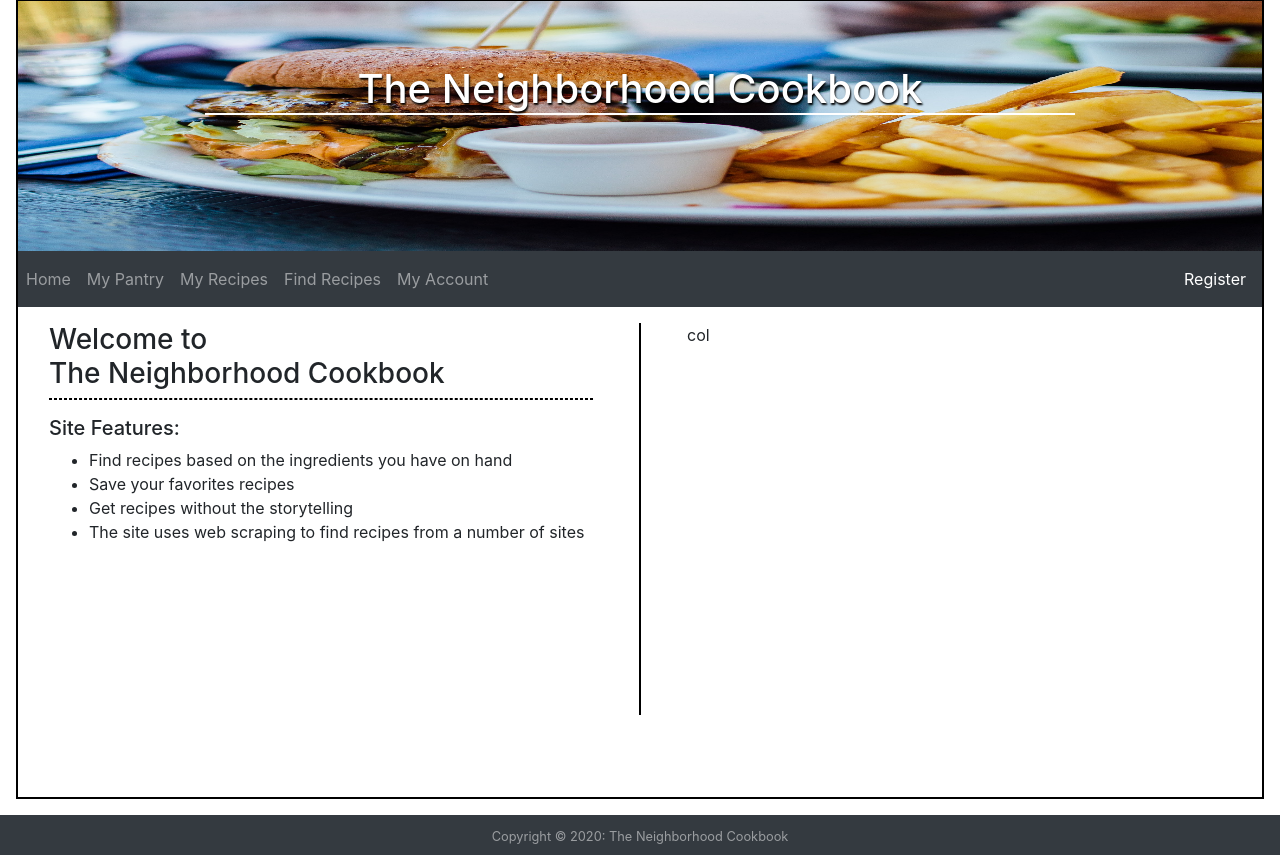
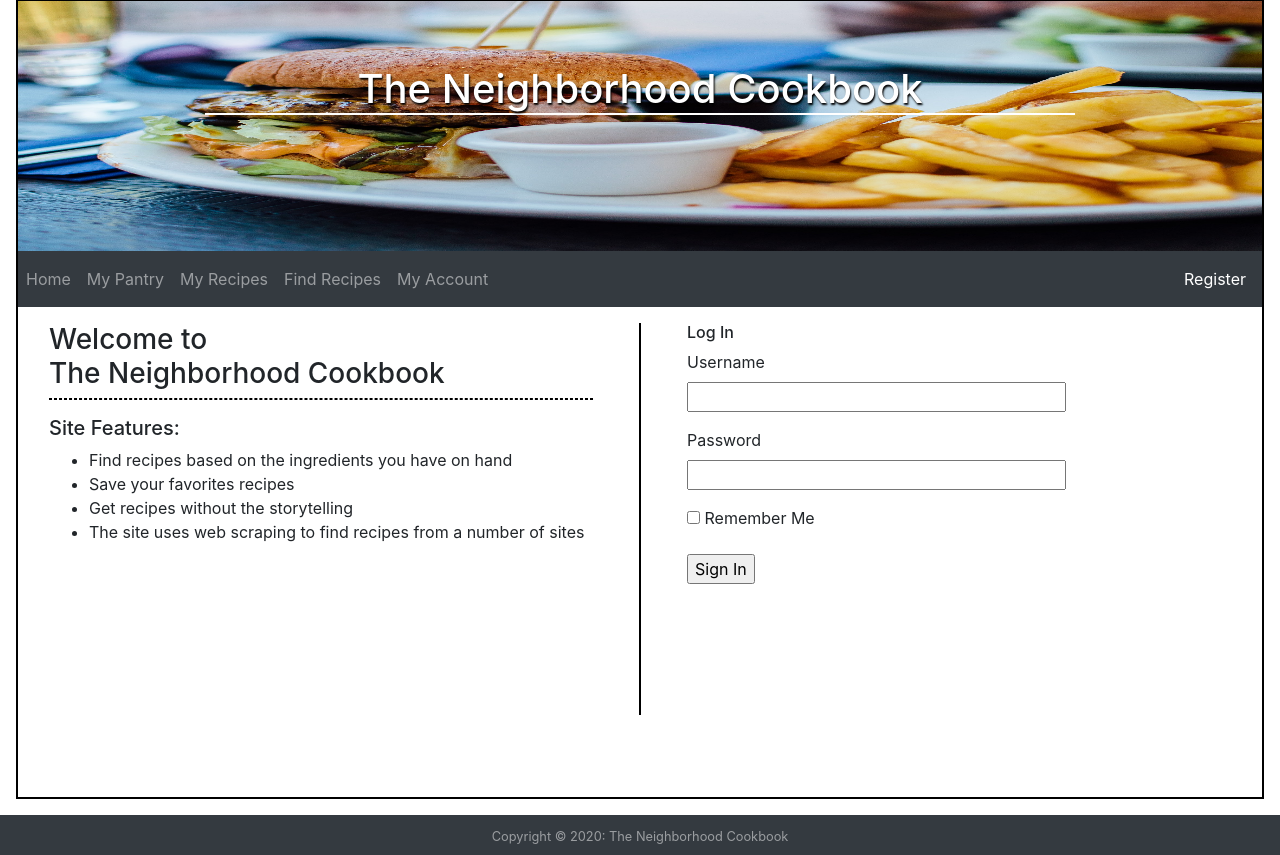
Before and after one commit to matthewjw2007/CS467_W2020_Capstone, a Flask app: page / in a window 1280 px wide. Shown: the part 17-872 px from the top of the page. Run offline with Flask 2, Linux system fonts and the light colour scheme; some libraries are stand-ins or nearby versions.

Commit message:
Added login form on home page

```diff
--- a/app/__init__.py
+++ b/app/__init__.py
@@ -6,6 +6,7 @@ from flask_login import LoginManager
 # Imports for database use
 from flask_sqlalchemy import SQLAlchemy
 from flask_migrate import Migrate
+from flask_wtf import FlaskForm
 
 
 app = Flask(__name__, template_folder='./templates', static_folder='./static')
--- a/app/login.py
+++ b/app/login.py
@@ -1,14 +1,27 @@
 from flask import Flask, Blueprint, jsonify, make_response, request
 import constants
+from flask_wtf import FlaskForm
+from wtforms import StringField, PasswordField, BooleanField, SubmitField, TextAreaField
+from wtforms.validators import DataRequired, ValidationError, Email, EqualTo, Length
+from app.models import User
 
 # Define the blueprint for login
 bp = Blueprint('login', __name__, url_prefix='/login')
+
+
+# Login form class
+class LoginForm(FlaskForm):
+    username = StringField('Username', validators=[DataRequired()])
+    password = PasswordField('Password', validators=[DataRequired()])
+    remember_me = BooleanField('Remember Me')
+    submit = SubmitField('Sign In')
 
 # Setup route for /login
 # methods variable defines accepted methods to this route
 # using full list of HTTP verbs from constants.py to allow
 # for error handling if an invalid verb is submitted to this route
-@bp.route('', methods=constants.http_verbs)
+@bp.route('/', methods=constants.http_verbs)
+@bp.route('/index', methods=constants.http_verbs)
 def get_login():
     # GET
     if request.method == 'GET':
--- a/app/routes.py
+++ b/app/routes.py
@@ -1,12 +1,14 @@
 from app import app
 from flask import render_template
 from flask_login import current_user, login_user, logout_user, login_required
+from app.login import LoginForm
 
 
 @app.route('/')
 @app.route('/index')
 def index():
-    return render_template('home.html', title='Home')
+    form = LoginForm()
+    return render_template('home.html', title='Home', form=form)
 
 
 @app.route('/my_pantry')
--- a/app/templates/home.html
+++ b/app/templates/home.html
@@ -15,7 +15,32 @@
                 </ul>
             </div>
             <hr class="vertical-line">
-            <div class="col">col</div>
+            <div class="col">
+                {# current_user variable comes from Flask-Login #}
+                {% if current_user.is_anonymous %}
+                    <h6>Log In</h6>
+                    <form action="" method="post" novalidate>
+                        {{ form.hidden_tag() }}
+                        <p>
+                            {{ form.username.label }}<br>
+                            {{ form.username(size=32) }}
+                        </p>
+                        <p>
+                            {{ form.password.label }}<br>
+                            {{ form.password(size=32) }}
+                        </p>
+                        <p>
+                            {{ form.remember_me() }}
+                            {{ form.remember_me.label }}
+                        </p>
+                        <p>
+                            {{ form.submit() }}
+                        </p>
+                    </form>
+                {% else %}
+                    <h6>Welcome, {{ current_user.name }}</h6>
+                {% endif %}
+            </div>
             <div class="w-100"></div>
         </div>
     </div>
```
Also changed, not shown: app/models.py (line endings or trailing spaces).
